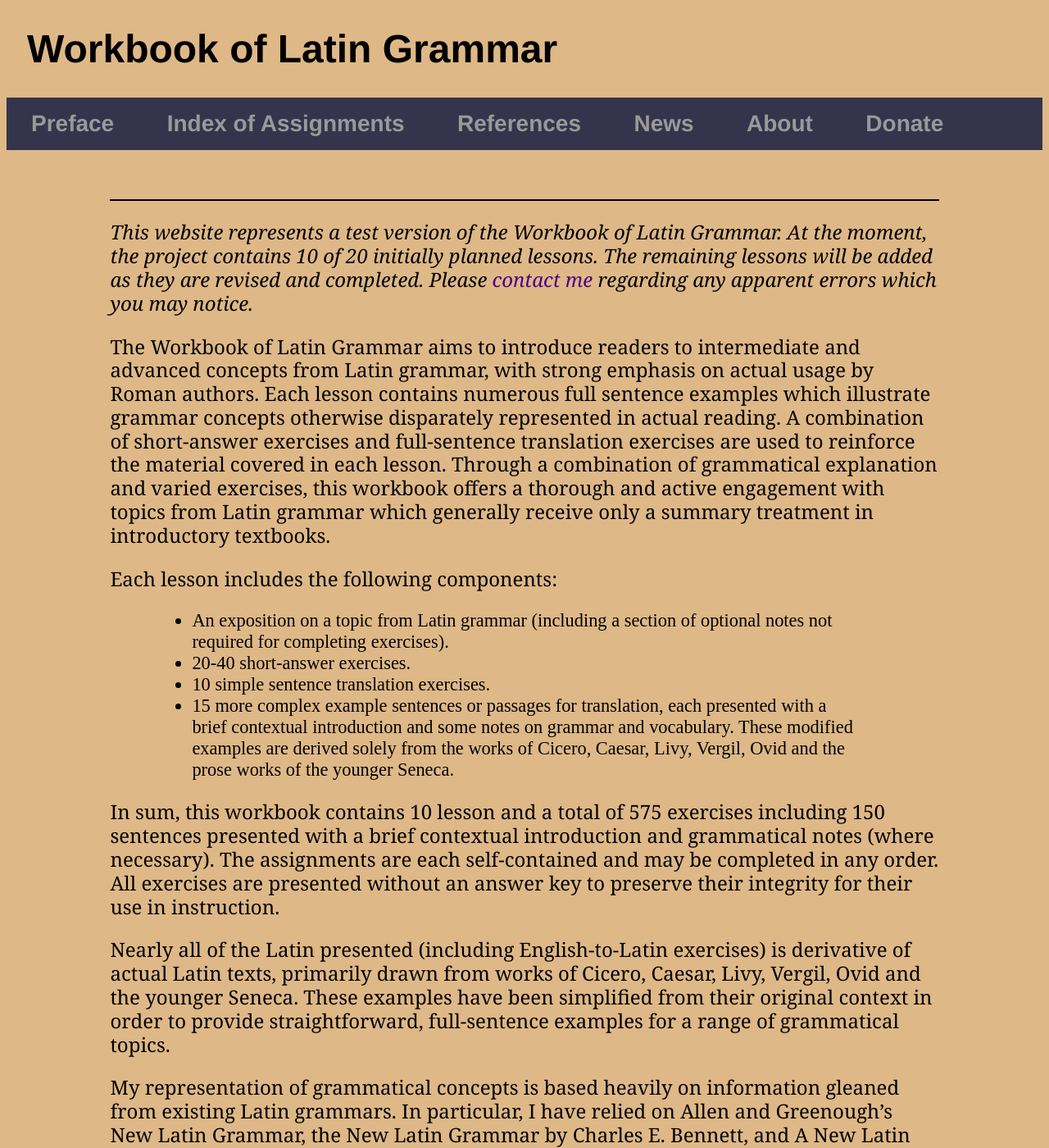
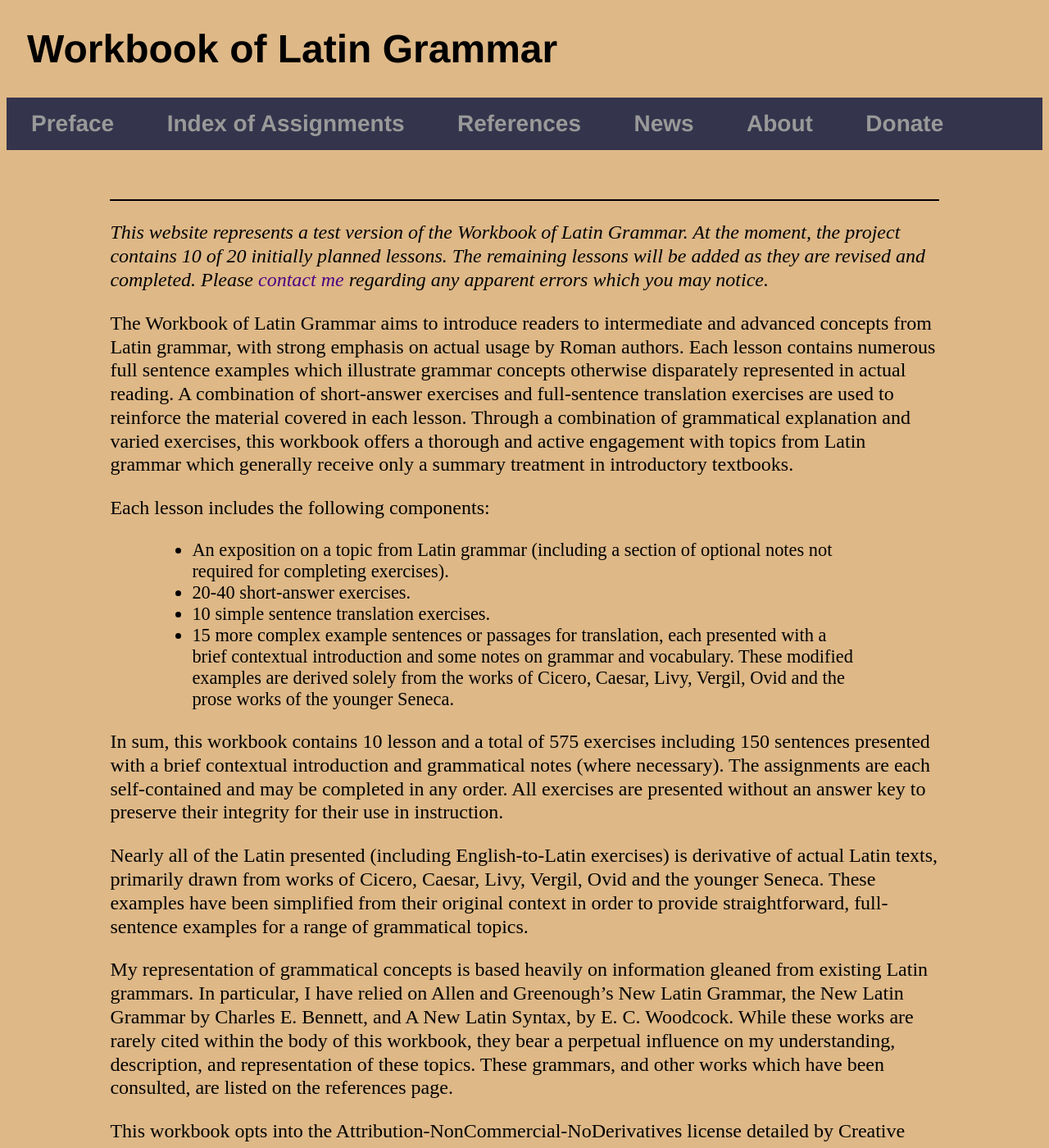
Before and after one commit to AlanCFleming82/AlanCFleming82.github.io, a Jekyll site: the page built from index.html, in a window 1280 px wide and 1400 px high. Shown: the whole window at 82% size. Built offline with Jekyll 4.4.1, drawn with Linux system fonts in a browser that asks for light colours.

Commit message:
Update main.css

```diff
--- a/css/main.css
+++ b/css/main.css
@@ -107,7 +107,7 @@ main {
 p {
     font-size: 1.5em;
     line-height: 1.2em;
-    font-family: "Georgia", Serif;
+    font-family: "Bookman", Serif;
 }
 
 
```
